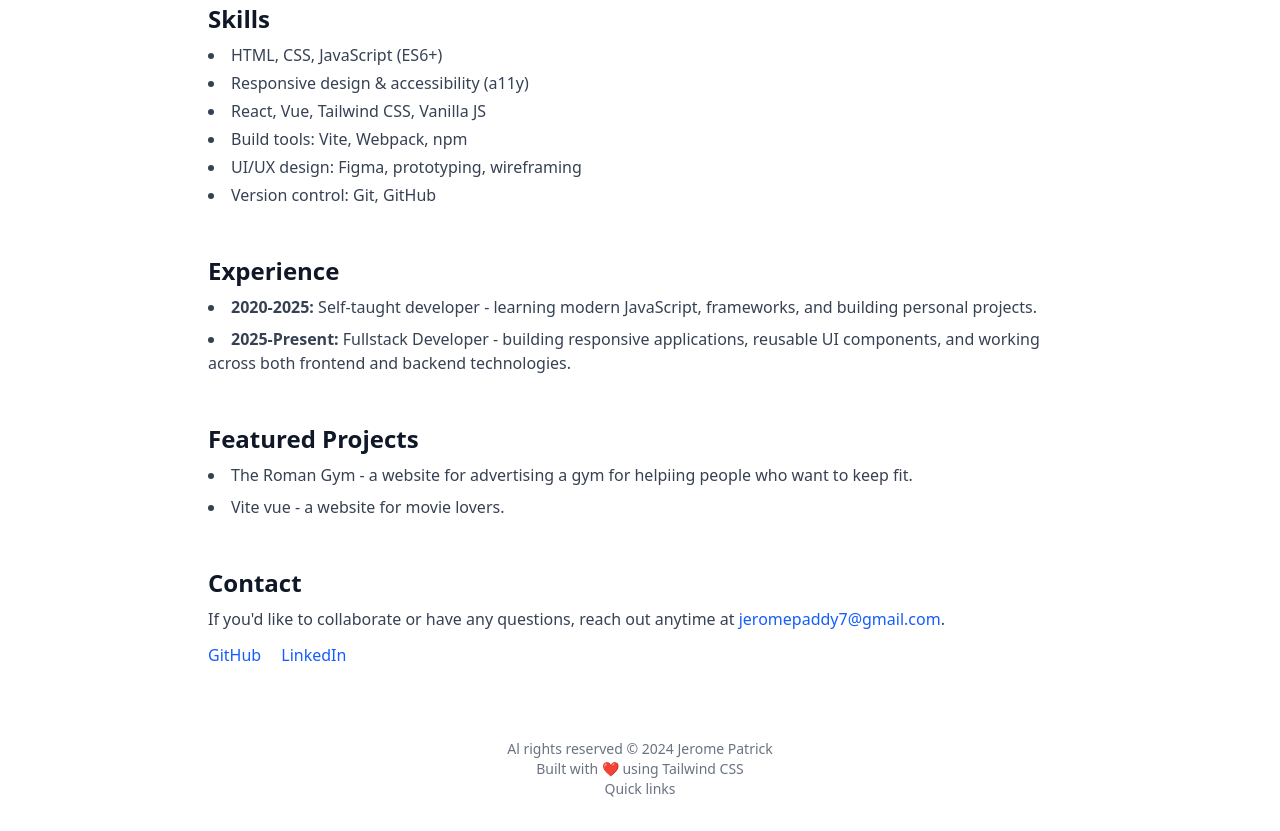
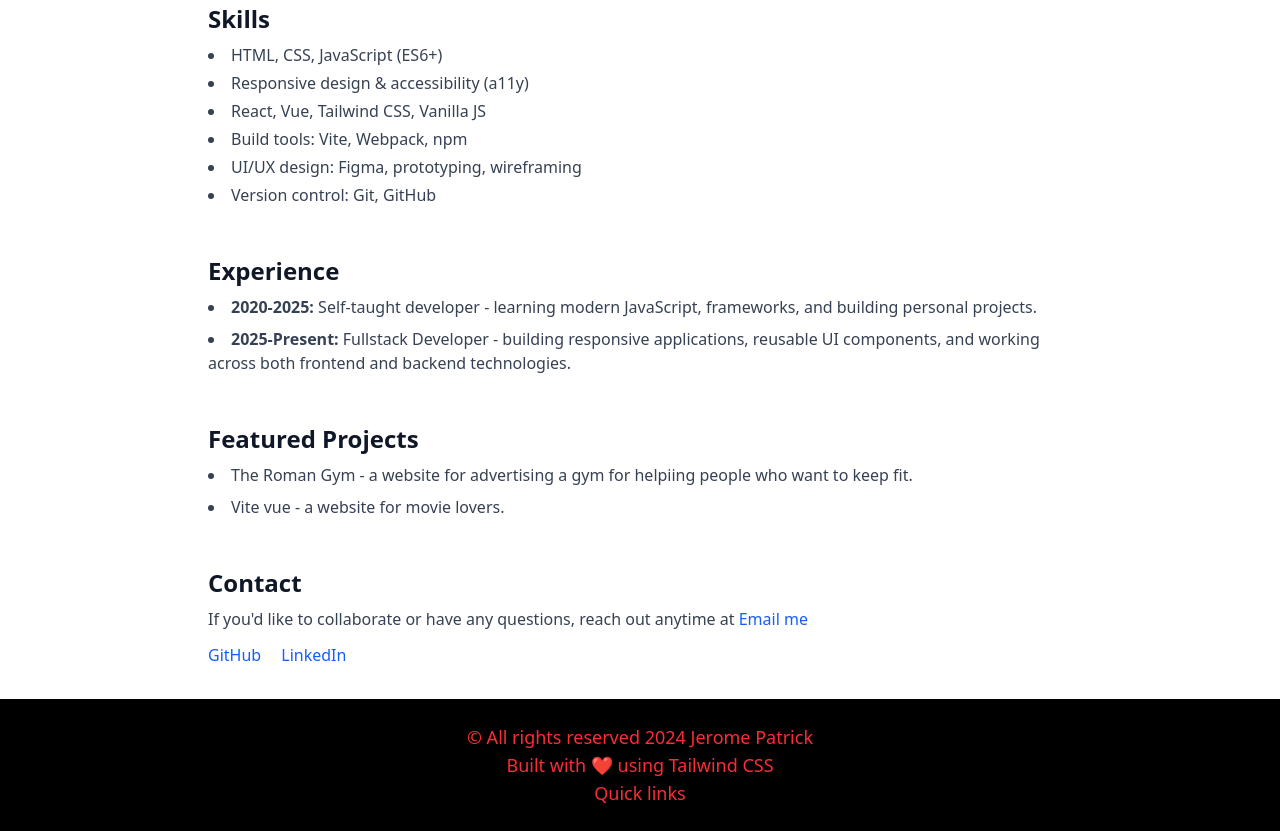
Before and after one commit to jax-screech/personal-potfolio2, a plain HTML site: page index.html in a window 1280 px wide. Shown: the part 455-1286 px from the top of the page. Drawn offline with nearby package versions, Linux system fonts and the light colour scheme.

Commit message:
finnishing touches

```diff
--- a/index.html
+++ b/index.html
@@ -7,8 +7,9 @@
     <script src="https://cdn.jsdelivr.net/npm/@tailwindcss/browser@4"></script>
 </head>
 
-<body class="bg-white text-gray-900 font-sans max-w-4xl mx-auto px-4 py-8 space-y-12">
-        <!-- HERO -->
+<body class="bg-white text-gray-900 font-sans">
+        <div class="max-w-4xl mx-auto px-4 py-8 space-y-12">
+            <!-- HERO -->
         <section id="hero" class="flex flex-col md:flex-row items-center gap-6">
             <img
                 src="images/profile.jpg"
@@ -93,7 +94,10 @@
             <h2 class="text-2xl font-semibold mb-2">Contact</h2>
             <p class="text-gray-700">
                 If you'd like to collaborate or have any questions, reach out anytime at
-                <a href="mailto:jeromepaddy7@gmail.com" class="text-blue-600 hover:underline">jeromepaddy7@gmail.com</a>.
+                <a href="https://mail.google.com/mail/?view=cm&fs=1&to=jeromepaddy7@gmail.com" target="_blank" class="text-blue-600 hover:underline">
+                    Email me
+                </a>
+
             </p>
 
             <p class="mt-3 space-x-4">
@@ -102,9 +106,10 @@
             </p>
         </section>
 
+        </div>
         <!-- FOOTER -->
-        <footer class="text-sm text-gray-500 text-center pt-6">
-            Al rights reserved © 2024 Jerome Patrick
+        <footer class="text-lg text-red-500 text-center py-6 px-15 bg-black">
+            &copy; All rights reserved 2024 Jerome Patrick
             <div>
                 Built with ❤️ using Tailwind CSS
             </div>
```
